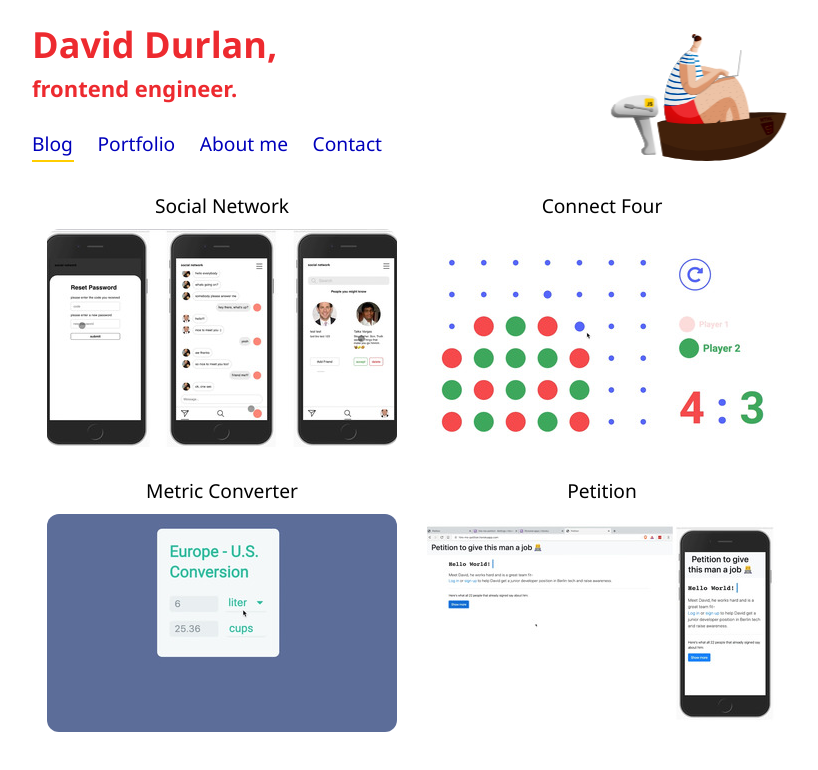
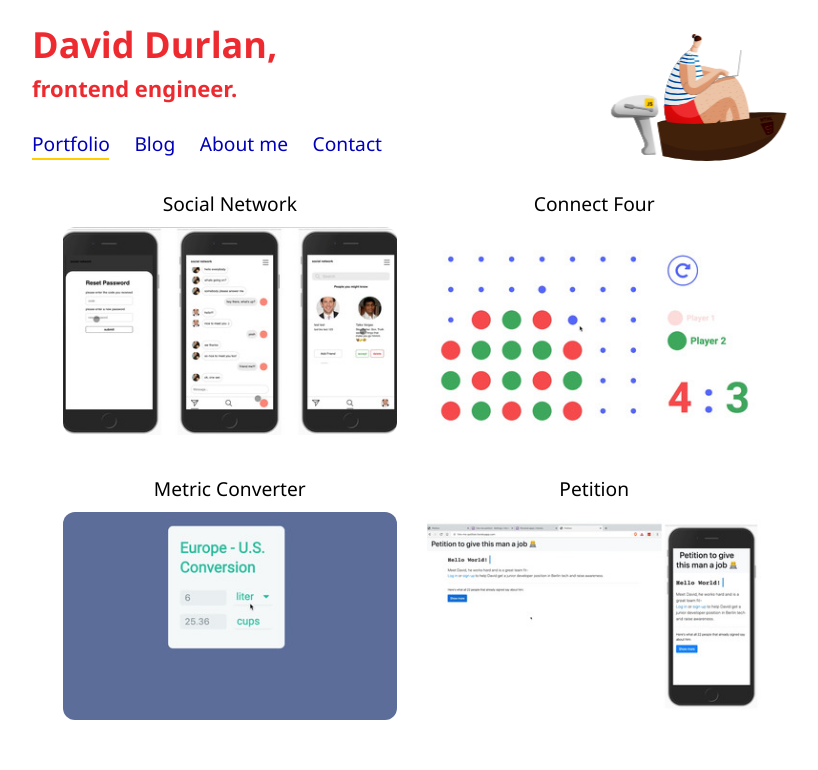
Before and after one commit to david-aurel/personal-website-old, a React (Create React App) app: page /portfolio in a window 1280 px wide. Shown: the top 770 px of the page, without its empty margins (228-1046 px from the left). Built offline with nearby package versions, Linux system fonts and the light colour scheme.

Commit message:
rearrange order of menu

```diff
--- a/src/App.css
+++ b/src/App.css
@@ -110,7 +110,6 @@ nav {
     font-size: 5vw;
     position: relative;
     overflow: hidden;
-    padding-bottom: 5px;
 }
 .navLink a {
     text-decoration: none;
@@ -125,11 +124,11 @@ nav {
 }
 
 .slider-blog {
-    margin: 0;
+    margin-left: 28%;
     width: 12%;
 }
 .slider-portfolio {
-    margin-left: 19%;
+    margin-left: 0%;
     width: 22%;
 }
 .slider-about {
@@ -145,6 +144,7 @@ nav {
     flex-grow: 1;
     background: white;
     z-index: 1;
+    height: 30px;
 }
 
 /* main */
@@ -452,7 +452,8 @@ textarea::placeholder {
 
     .portfolioNav a {
         height: 230px;
-        min-width: 45%;
+        min-width: 44%;
+        max-width: 44%;
         border: none;
         margin: 15px 15px 40px 15px;
         padding: 0;
--- a/src/App.js
+++ b/src/App.js
@@ -11,7 +11,7 @@ import Blog from './components/blog';
 import data from './data';
 
 function App() {
-    const [sliderState, setSliderState] = useState('slider-blog');
+    const [sliderState, setSliderState] = useState('slider-portfolio');
     return (
         <>
             <Header />
@@ -20,6 +20,18 @@ function App() {
                     <nav>
                         <div className='navLinks'>
                             <div className={`slider ${sliderState}`}></div>
+
+                            <p className='navLink'>
+                                <Link
+                                    to='/portfolio'
+                                    onClick={() => {
+                                        setSliderState('slider-portfolio');
+                                    }}
+                                >
+                                    Portfolio
+                                </Link>
+                            </p>
+                            <div className='space'></div>
                             <p className='navLink'>
                                 <Link
                                     to='/'
@@ -28,17 +40,6 @@ function App() {
                                     }}
                                 >
                                     Blog
-                                </Link>
-                            </p>
-                            <div className='space'></div>
-                            <p className='navLink'>
-                                <Link
-                                    to='/portfolio'
-                                    onClick={() => {
-                                        setSliderState('slider-portfolio');
-                                    }}
-                                >
-                                    Portfolio
                                 </Link>
                             </p>
                             <div className='space'></div>
--- a/src/data.json
+++ b/src/data.json
@@ -153,5 +153,5 @@
             "value": "david-aurel"
         }
     ],
-    "about-me": "Hey, I'm David - Fresh out of bootcamp and hungry for more! \\n I create responsive and intuitive web applications with a dedication to aesthetics, functionality and accessibility. I have a background in Design and Film. \\n"
+    "about-me": "Hey, I'm David - Fresh out of bootcamp and hungry for more! \n I create responsive and intuitive web applications with a dedication to aesthetics, functionality and accessibility. I have a background in Design and Film. \n Why code? Code gives me the possibility to create something that is more than just entertainment. Ideally, it solves an inconvenient problem in your real life, like getting directions, payments, calling a friend. etc... It's a tool to create one the most worthwhile things of our time! \n I’m a hard worker and I obsess over what I make. I love being in a big problem slowly seeing everything click into place- This is even more rewarding when working with others as there is a power in collaboration and feeding off each other’s ideas."
 }
```
